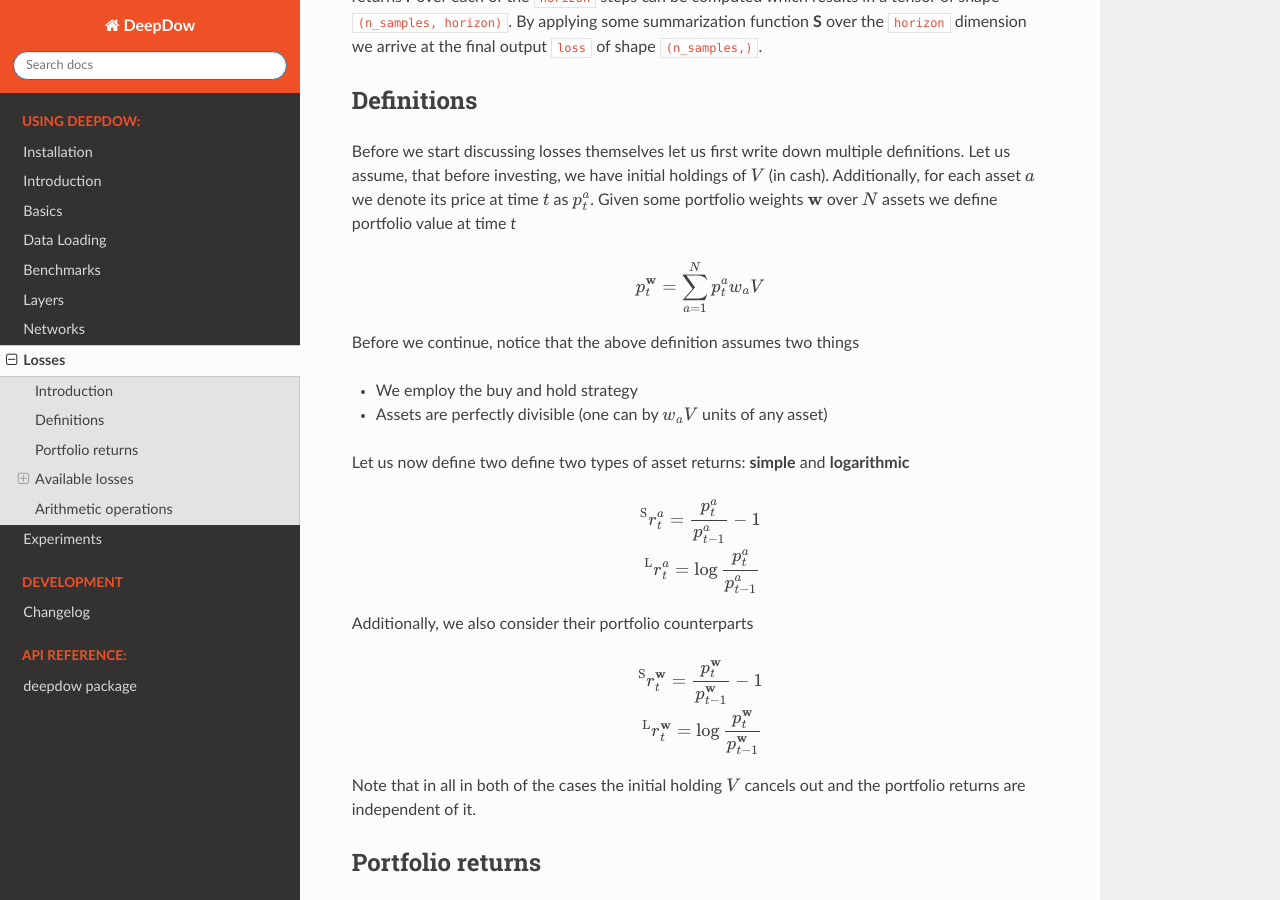
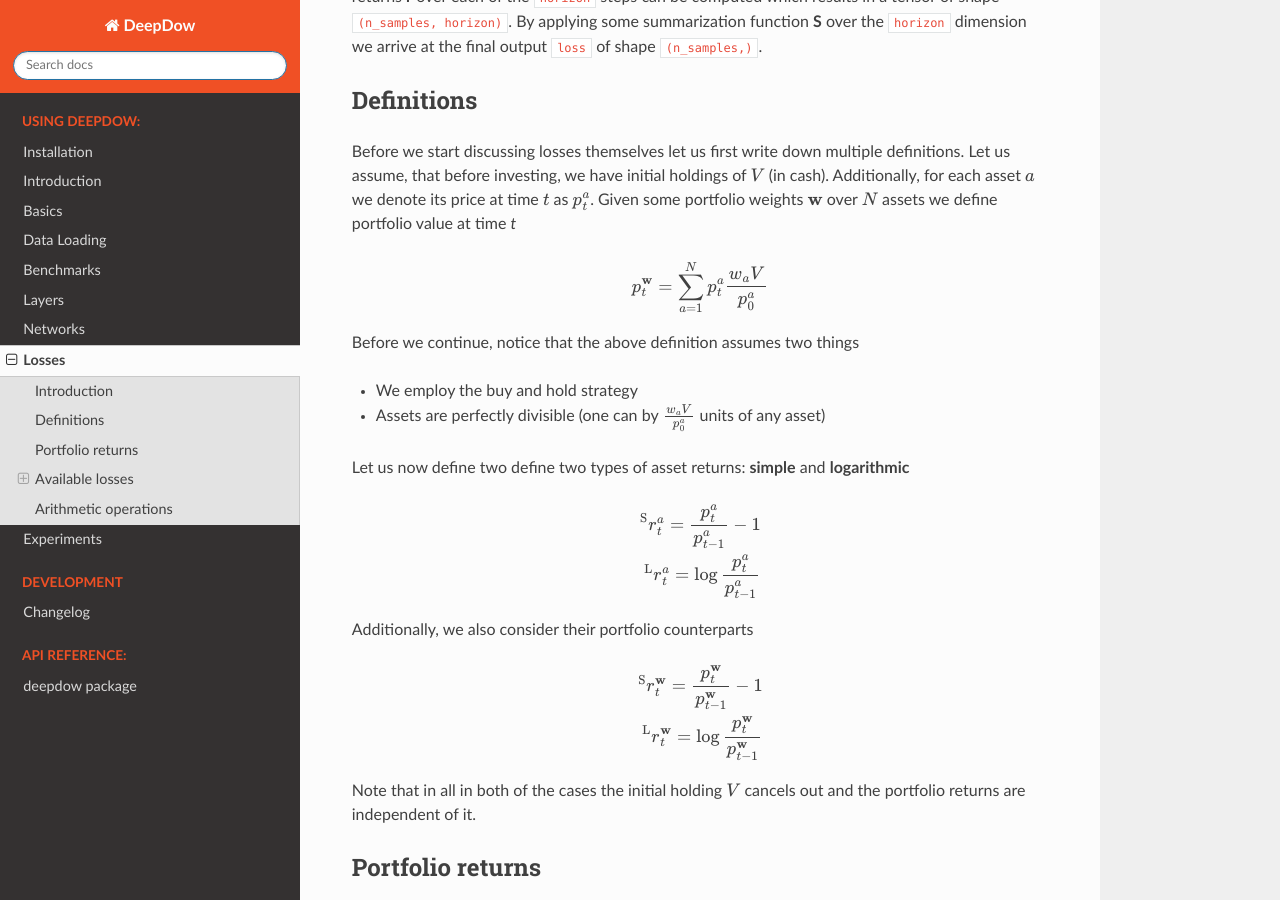
Before and after one commit to jankrepl/deepdow, a Sphinx documentation site: the page built from docs/source/losses.rst, in a window 1280 px wide and 900 px high, scrolled down 747 px. Built offline with Sphinx 7.4.7 and the Read the Docs theme 2.0.0, drawn with Linux system fonts in a browser that asks for light colours; pages that are not in the unit, such as notebooks, are missing from menus.

Commit message:
Fix formula

```diff
--- a/docs/source/losses.rst
+++ b/docs/source/losses.rst
@@ -45,12 +45,12 @@ portfolio value at time `t`
 
 .. math::
 
-    p^{\textbf{w}}_t = \sum_{a=1}^{N} p_t^a w_a V
+    p^{\textbf{w}}_t = \sum_{a=1}^{N} p_t^a \frac{w_a V}{p_0^a}
 
 Before we continue, notice that the above definition assumes two things
 
 - We employ the buy and hold strategy
-- Assets are perfectly divisible (one can by :math:`w_a V` units of any asset)
+- Assets are perfectly divisible (one can by :math:`\frac{w_a V}{p_0^a}` units of any asset)
 
 Let us now define two define two types of asset returns: **simple** and **logarithmic**
 
```
